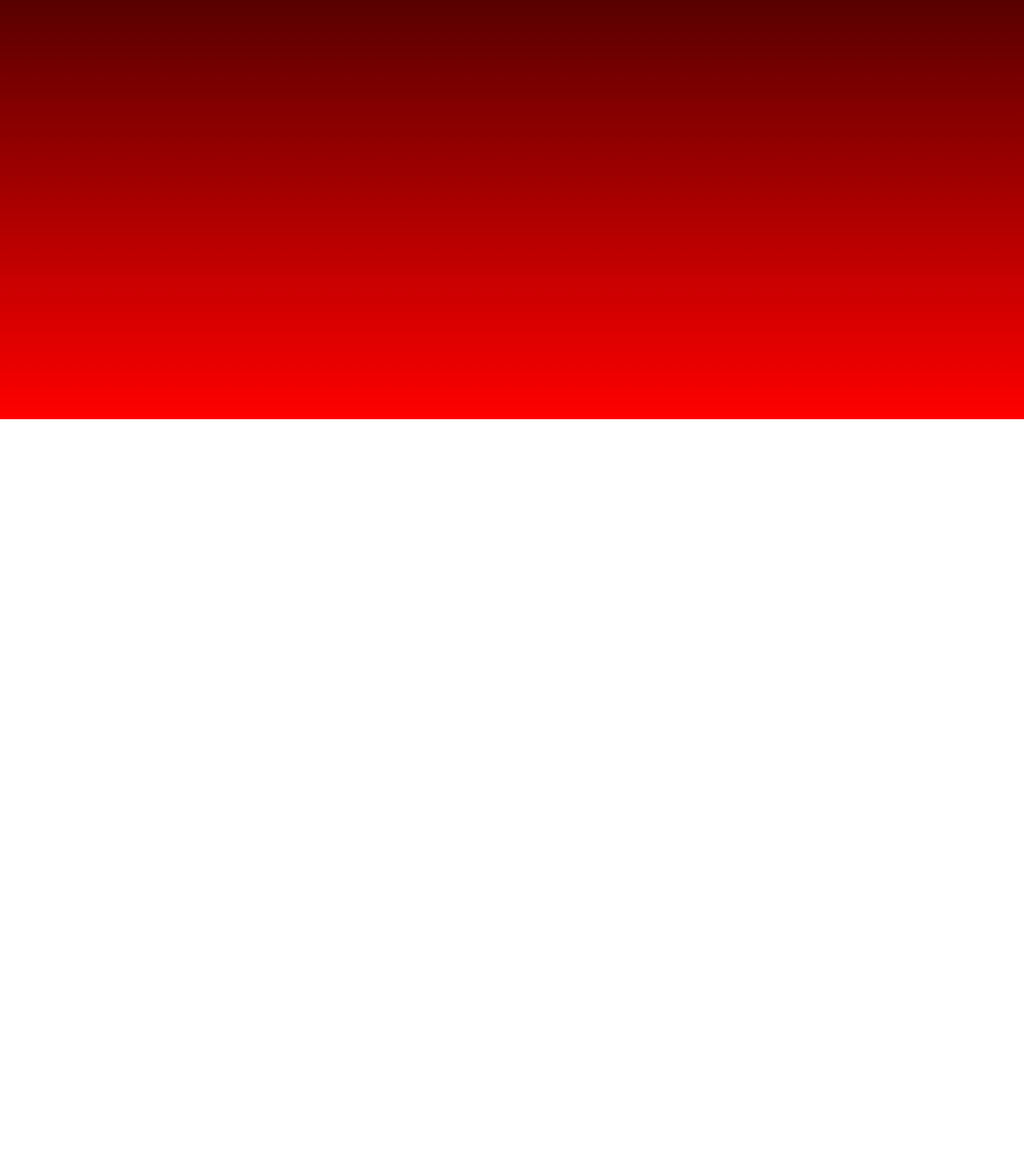
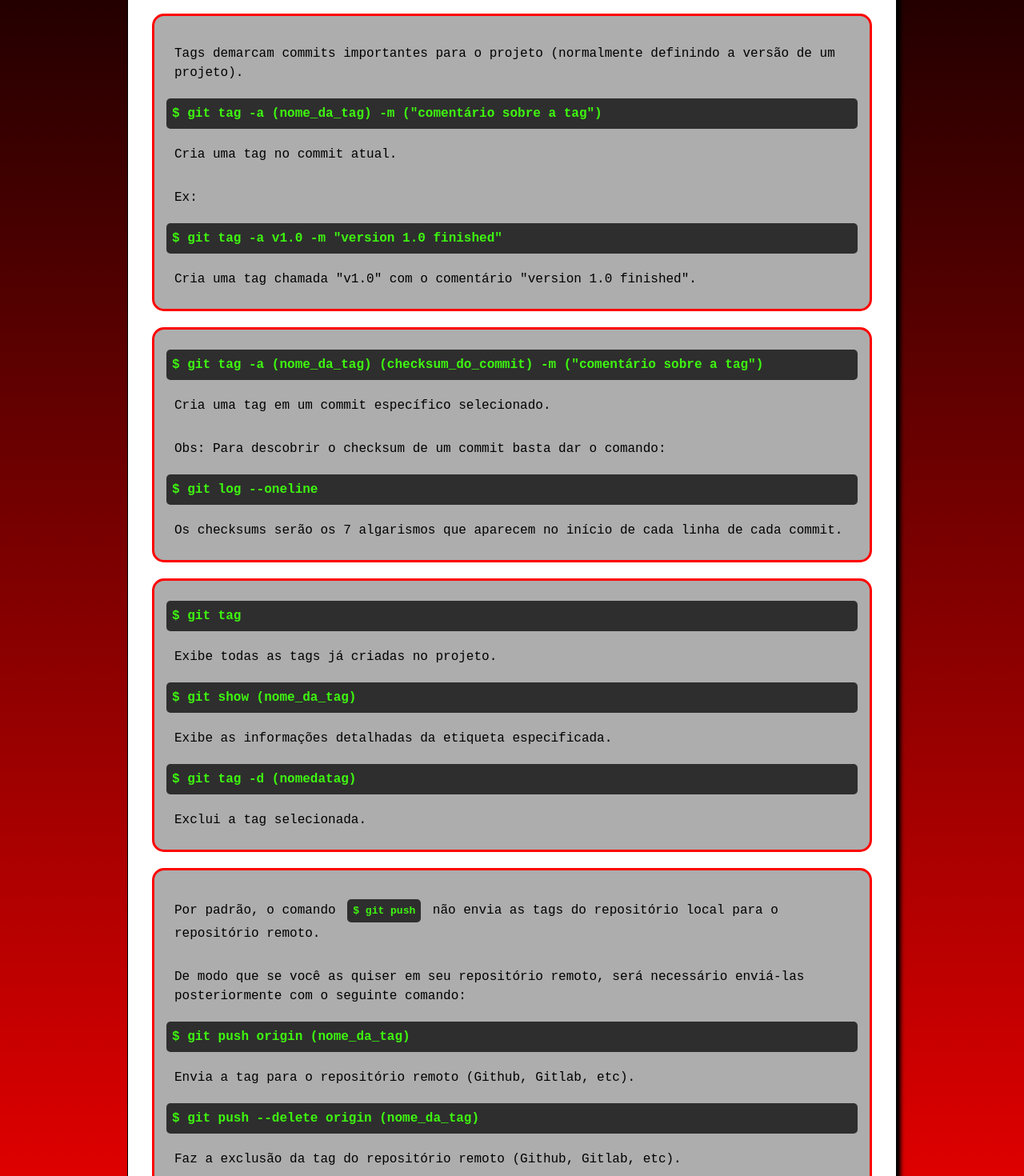
Before and after one commit to willypedroso/gitflix, a React (Create React App) app: page /tags in a window 1280 px wide. Shown: the part 280-1750 px from the top of the page at 80% size. Before the commit the page ends 804 px from the top, so only its background shows below. Built offline with nearby package versions, Linux system fonts and the light colour scheme.

Commit message:
add tags page

```diff
--- a/src/components/content/Fork.jsx
+++ b/src/components/content/Fork.jsx
@@ -70,7 +70,7 @@ export default () => {
                 <Arrows img="Back" link="/clone" />
             </span>
             <span className="Foward">
-                <Arrows img="Foward" link="/" />
+                <Arrows img="Foward" link="/tags" />
             </span>
         </div>
     )
--- a/src/components/content/Github.jsx
+++ b/src/components/content/Github.jsx
@@ -35,13 +35,16 @@ export default () => {
 
             <div className="Instruction">
                 <div className="Code">$ git push -u origin master</div>
-                <p>Envia seu branch master do repositório local para a origin do repositório remoto.</p>
+                <p>Envia seu branch master do repositório local para o origin a define o branch master como padrão.</p>
+                <p><em>Origin é o nome do seu repositório remoto no git.</em></p>
                 <p><code>-u</code> é atalho para <code>--set-upstream</code> que define o branch como uso padrão do origin.</p>
             </div>
 
             <div className="Instruction">
                 <div className="Code">$ git push</div>
                 <p>Envia seu branch definido como padrão do repositório local para o origin do repositório remoto.</p>
+                <p>Obs: Se atentar que normalmente o branch padrão de envio para o origin é o branch master (ou main).</p>
+                <p>Caso você tenha criado um novo branch e queira enviar para o repositório remoto, deverá especificar o branch no comando.</p>
             </div>
             <h1>PUXANDO COMMITS REMOTOS</h1>
 
--- a/src/components/content/Ignore.jsx
+++ b/src/components/content/Ignore.jsx
@@ -16,7 +16,7 @@ export default () => {
                 <p>Inserindo:</p>
                 <div className="Code" style={{background: '#464686', color: 'white'}}><p>oculto/</p><p>secreto/</p></div>
                 <p>O git passará a ignorar todos os arquivos que estiverem nas subpastas "oculto" e "secreto".</p>
-                <p>É importante adicionar uma subpasta por linha e não esquecer de adcionar as barras "/" junto aos nomes.</p>
+                <p>É importante adicionar uma subpasta por linha e não esquecer de adicionar as barras "/" junto aos nomes.</p>
             </div>
             <span className="Back">
                 <Arrows img="Back" link="/alts" />
--- a/src/components/content/Menu.jsx
+++ b/src/components/content/Menu.jsx
@@ -14,7 +14,8 @@ export default () => {
             <Cards link="/ignore" content="Git ignore"/>
             <Cards link="/github" content="Repositório Remoto (Github)"/>
             <Cards link="/clone" content="Clonando projetos"/>
-            <Cards link="/fork" content="Fork e colaboração open source"/>
+            <Cards link="/fork" content="Fork e colaboração em projetos"/>
+            <Cards link="/tags" content="Gerenciando Tags"/>
         </div>
     )
 }
--- a/src/components/content/Structure.jsx
+++ b/src/components/content/Structure.jsx
@@ -31,9 +31,10 @@ export default () => {
                 <p>É movendo o HEAD que se torna possível "navegar" pelo histórico de commits.</p>
             </div>
             <div className="Instruction">
-                <h3>Commit Key</h3>
-                <p>É a chave do commit composta por seis dígitos.</p>
-                <p>Com ela é possível mover o HEAD para um commit específico.</p>
+                <h3>Checksums de um commit</h3>
+                <p>São os identificadores de um commit.</p>
+                <p>É composto por 40 algarismos e normalmente abreviado pelos seus primeiros 7.</p>
+                <p>Com eles é possível apontar para um commit específico na hora de executar alguns comandos (mover o HEAD e criar tags, por exemplo).</p>
             </div>
             <span className="Back">
                 <Arrows img="Back" link="/init" />
--- /dev/null
+++ b/src/components/content/Tags.jsx
@@ -0,0 +1,54 @@
+import React from "react";
+import Arrows from "./Arrows";
+
+export default () => {
+    return (
+        <div className="Content">
+            <h1>CRIANDO TAGS (OU ETIQUETAS)</h1>
+
+            <div className="Instruction">
+                <p>Tags demarcam commits importantes para o projeto (normalmente definindo a versão de um projeto).</p>
+                <div className="Code">$ git tag -a (nome_da_tag) -m ("comentário sobre a tag")</div>
+                <p>Cria uma tag no commit atual.</p>
+                <p>Ex:</p>
+                <div className="Code">$ git tag -a v1.0 -m "version 1.0 finished"</div>
+                <p>Cria uma tag chamada "v1.0" com o comentário "version 1.0 finished".</p>
+            </div>
+
+            <div className="Instruction">
+                <div className="Code">$ git tag -a (nome_da_tag) (checksum_do_commit) -m ("comentário sobre a tag")</div>
+                <p>Cria uma tag em um commit específico selecionado.</p>
+                <p>Obs: Para descobrir o checksum de um commit basta dar o comando:</p>
+                <div className="Code">$ git log --oneline</div>
+                <p>Os checksums serão os 7 algarismos que aparecem no início de cada linha de cada commit.</p>
+            </div>
+
+
+            <div className="Instruction">
+                <div className="Code">$ git tag</div>
+                <p>Exibe todas as tags já criadas no projeto.</p>
+                <div className="Code">$ git show (nome_da_tag)</div>
+                <p>Exibe as informações detalhadas da etiqueta especificada.</p>
+                <div className="Code">$ git tag -d (nomedatag)</div>
+                <p>Exclui a tag selecionada.</p>
+            </div>
+
+            <div className="Instruction">
+                <p>Por padrão, o comando <code>$ git push</code> não envia as tags do repositório local para o repositório remoto.</p>
+                <p>De modo que se você as quiser em seu repositório remoto, será necessário enviá-las posteriormente com o seguinte comando:</p>
+
+                <div className="Code">$ git push origin (nome_da_tag)</div>
+                <p>Envia a tag para o repositório remoto (Github, Gitlab, etc).</p>
+
+                <div className="Code">$ git push --delete origin (nome_da_tag)</div>
+                <p>Faz a exclusão da tag do repositório remoto (Github, Gitlab, etc).</p>
+            </div>
+            <span className="Back">
+                <Arrows img="Back" link="/fork" />
+            </span>
+            <span className="Foward">
+                <Arrows img="Foward" link="/" />
+            </span>
+        </div>
+    )
+}
--- a/src/components/layout/Main.jsx
+++ b/src/components/layout/Main.jsx
@@ -11,6 +11,7 @@ import Ignore from "../content/Ignore";
 import Github from "../content/Github";
 import Clone from "../content/Clone";
 import Fork from "../content/Fork";
+import Tags from "../content/Tags";
 import './Main.css'
 
 export default props => {
@@ -28,6 +29,7 @@ export default props => {
                 <Route path="/github" element={<Github />} />
                 <Route path="/clone" element={<Clone />} />
                 <Route path="/fork" element={<Fork />} />
+                <Route path="/tags" element={<Tags />} />
             </Routes>
         </div>
     )
```
